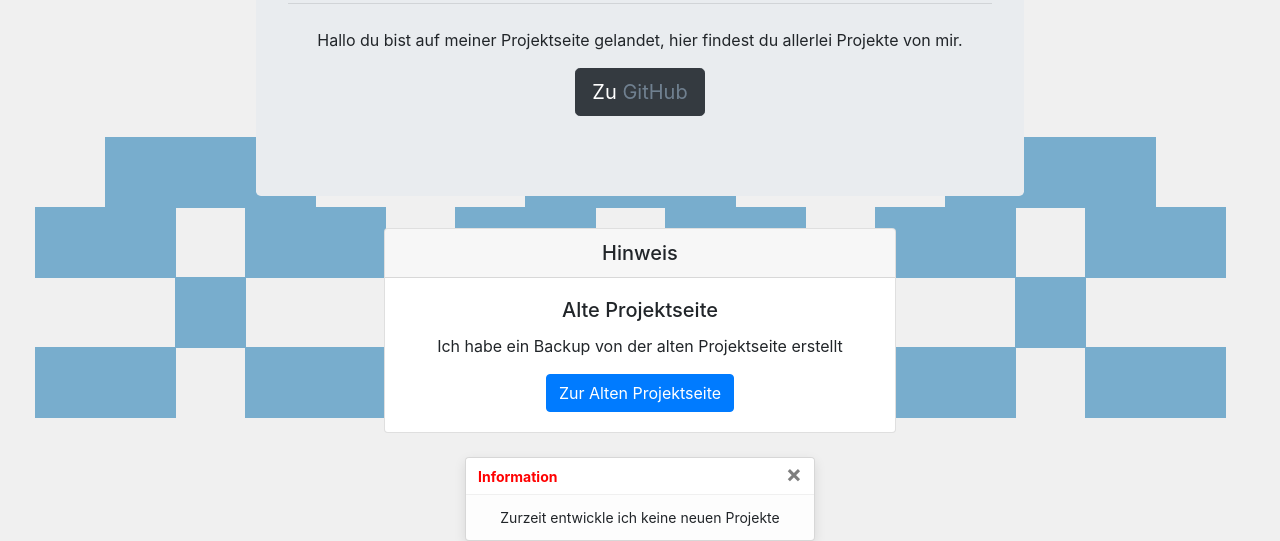
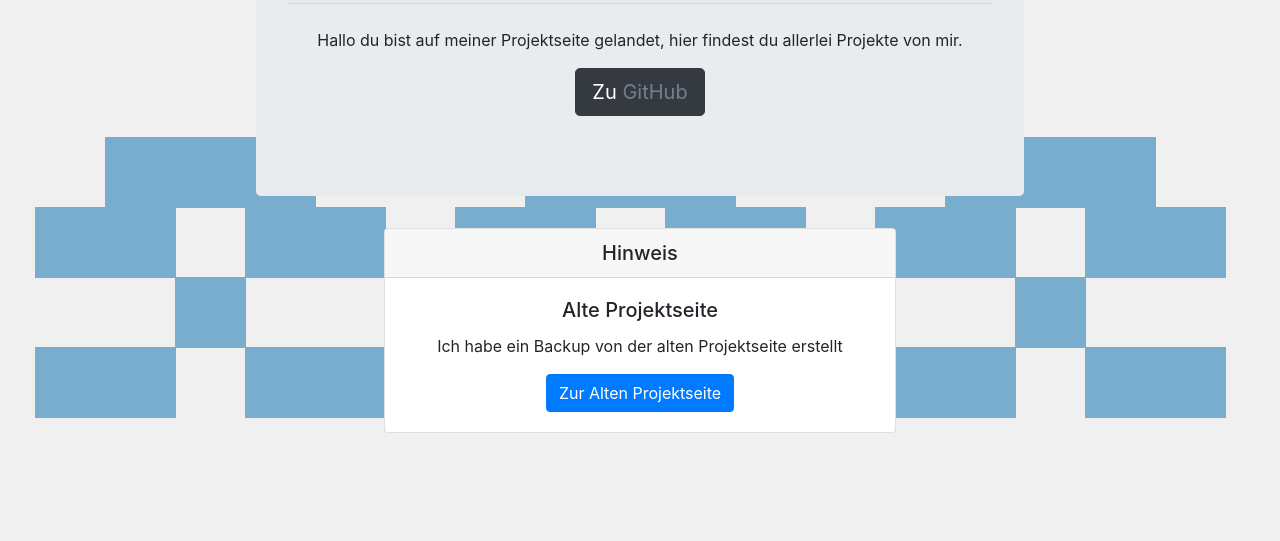
Before and after one commit to werwolf2303/werwolf2303.github.io, a plain HTML site: page index.html in a window 1280 px wide. Shown: the part 318-859 px from the top of the page. Drawn offline with nearby package versions, Linux system fonts and the light colour scheme.

Commit message:
Update index.html

```diff
--- a/index.html
+++ b/index.html
@@ -88,7 +88,7 @@
         </div>
 </center>
 <script>
-    $(".toast").toast('show');
+    $(".toast").toast('hide');
 </script>
 </body>
 </html>
```
